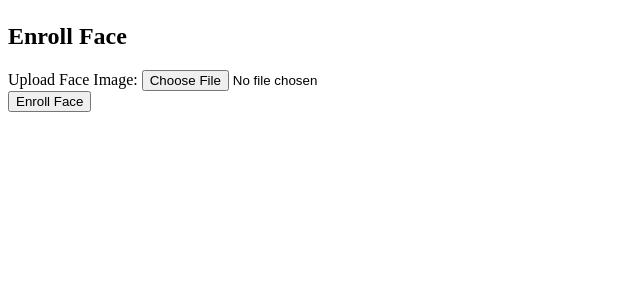
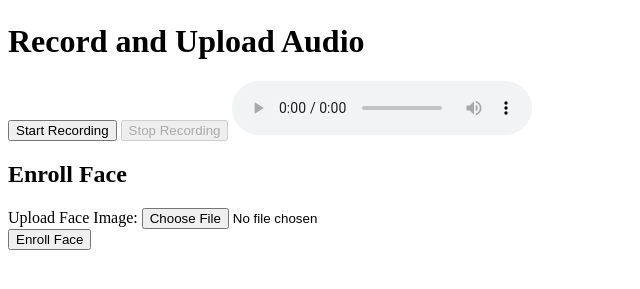
Before and after one commit to lpanerai/ict-project, a FastAPI app: template App/templates/enrollment.html in a window 1280 px wide. Shown: the part 57-346 px from the top of the page, without its empty margins (0-640 px from the left). Run offline with FastAPI, Linux system fonts and the light colour scheme; the template is opened without the code that fills it, so the values that code supplies are empty.

Commit message:
implementato il primo div dove registrare la voce con salvataggio dell'embedding nel server Implementata la rotta /enroll/voice in app.py Implementata la funzione extract_voice_embedding in app_utils

```diff
--- a/App/app.py
+++ b/App/app.py
@@ -1,16 +1,18 @@
 from fastapi import FastAPI, Form, File, UploadFile, HTTPException, Depends, Response, Cookie
-from fastapi.responses import HTMLResponse, RedirectResponse
+from fastapi.responses import HTMLResponse, RedirectResponse, FileResponse
 from fastapi.templating import Jinja2Templates
-from fastapi.staticfiles import StaticFiles
 from fastapi.requests import Request
+from typing import List
 from pydantic import BaseModel
 import os
 import numpy as np
-import tempfile
 from app_utils import extract_voice_embedding, extract_face_embedding  # Funzioni da implementare
 from pymongo import MongoClient
 from bson.binary import Binary
 from io import BytesIO
+from fastapi.middleware.cors import CORSMiddleware
+import io
+from pydub import AudioSegment
 
 # Connessione a MongoDB
 client = MongoClient("mongodb://localhost:27017/")  # Sostituire con il tuo URI di MongoDB
@@ -69,23 +71,58 @@ def logout(response: Response):
     response.delete_cookie(key="username")
     return response
 
-# Voice Enrollment Endpoint
 @app.post("/enroll/voice")
-def enroll_voice(username: str = Form(...), file: UploadFile = File(...)):
-    if user_collection.find_one({"username": username}):
-        raise HTTPException(status_code=404, detail="User not found.")
+async def enroll_voice(
+    request: Request,
+    audio: UploadFile = File(...),  # Usa il nome del campo correttamente
+):
+    try:
+        # Estrai username dalla richiesta
+        username = request.cookies.get("username")
 
-    if file.content_type not in ["audio/wav", "audio/mpeg"]:
-        raise HTTPException(status_code=400, detail="Invalid file type.")
+        if not username:
+            raise HTTPException(status_code=404, detail="Username non trovato nei cookies.")
 
-    # Save file temporarily and extract embedding
-    with tempfile.NamedTemporaryFile(delete=True) as temp:
-        temp.write(file.file.read())
-        embedding = extract_voice_embedding(temp.name)
+        # Verifica se l'utente esiste nel database
+        if not user_collection.find_one({"username": username}):
+            raise HTTPException(status_code=404, detail="User not found.")
 
-    # Save voice embedding
-    USER_DATABASE[username]["voice_embeddings"].append(np.array(embedding))
-    return {"message": "Voice embedding enrolled."}
+        # Verifica il tipo del file audio
+        if audio.content_type not in ["audio/webm"]:
+            raise HTTPException(status_code=400, detail="Invalid file type. Only WAV files are allowed.")
+
+        # Leggi il contenuto del file audio
+        # Read the uploaded file into a BytesIO buffer
+        audio_bytes = await audio.read()
+        audio_stream = io.BytesIO(audio_bytes)
+
+        # Load the WebM audio using pydub
+        audio_segment = AudioSegment.from_file(audio_stream, format="webm")
+
+        # Convert to WAV
+        wav_buffer = io.BytesIO()
+        audio_segment.export(wav_buffer, format="wav")
+        wav_buffer.seek(0)  # Reset buffer position
+
+        # Save to disk (Optional, for debugging)
+        with open(f"{BASE_DIR}/converted_audio.wav", "wb") as f:
+            f.write(wav_buffer.getbuffer())
+
+        # Esegui l'estrazione dell'embedding (sostituire con la tua funzione di estrazione)
+        embedding = extract_voice_embedding(f"{BASE_DIR}/converted_audio.wav")  # Funzione da implementare
+        print(f"Embedding: {embedding}")
+
+        # Salva l'embedding nel database
+        embedding_collection.insert_one({
+            "username": username,
+            "type": "voice",
+            "embedding": Binary(np.array(embedding).tobytes())  # Memorizza come binario
+        })
+
+        return {"message": f"Voice recording successfully saved for {username}!"}
+
+    except Exception as e:
+        raise HTTPException(status_code=400, detail=str(e))
 
 # Face Enrollment Endpoint
 @app.post("/enroll/face")
--- a/App/templates/enrollment.html
+++ b/App/templates/enrollment.html
@@ -5,6 +5,8 @@
     <meta name="viewport" content="width=device-width, initial-scale=1.0">
     <title>Enrollment</title>
     <script>
+
+        // Funzione per verificare lo stato dell'embedding facciale
         async function checkFaceStatus() {
             let response = await fetch('/check/face');
             let result = await response.json();
@@ -20,6 +22,7 @@
             }
         }
 
+        // Funzione per inviare il modulo di iscrizione facciale
         async function submitEnrollForm(event) {
             event.preventDefault();
             toggleLoading("faceForm", true);
@@ -41,6 +44,7 @@
             }
         }
 
+        // Funzione per modificare l'embedding facciale
         async function modifyEmbedding(event) {
             event.preventDefault();
             toggleLoading("modifyFaceForm", true);
@@ -62,6 +66,7 @@
             }
         }
 
+        // Funzione per eliminare l'embedding facciale
         async function deleteFaceEmbedding(event) {
             event.preventDefault();
             let button = document.getElementById("deleteFaceButton");
@@ -84,6 +89,7 @@
             }
         }
 
+        // Funzione per gestire il caricamento
         function toggleLoading(formId, isLoading) {
             let form = document.getElementById(formId);
             let button = form.querySelector("button");
@@ -98,11 +104,86 @@
             }
         }
 
+        // Inizializza lo stato dell'utente
         document.addEventListener("DOMContentLoaded", checkFaceStatus);
     </script>
 </head>
 <body>
     <h1>Welcome, {{ username }}!</h1>
+
+    <h1>Record and Upload Audio</h1>
+
+    <!-- Buttons for starting and stopping recording -->
+    <button id="start-recording">Start Recording</button>
+    <button id="stop-recording" disabled>Stop Recording</button>
+
+    <!-- Audio player to play the recorded audio -->
+    <audio id="audio-player" controls></audio>
+
+    <script>
+        let recorder;
+        let audioChunks = [];
+        let audioBlob;
+
+        const startButton = document.getElementById("start-recording");
+        const stopButton = document.getElementById("stop-recording");
+        const audioPlayer = document.getElementById("audio-player");
+
+        // Start recording audio when the button is clicked
+        startButton.addEventListener("click", async () => {
+            const stream = await navigator.mediaDevices.getUserMedia({ audio: true });
+            recorder = new MediaRecorder(stream);
+
+            // Collect the recorded audio chunks
+            recorder.ondataavailable = (event) => {
+                audioChunks.push(event.data);
+            };
+
+            // When recording stops, create a Blob and send it to the server
+            recorder.onstop = () => {
+                audioBlob = new Blob(audioChunks, { type: 'audio/webm' });
+                audioPlayer.src = URL.createObjectURL(audioBlob);
+                sendAudioToBackend(audioBlob);
+            };
+
+            recorder.start();
+            startButton.disabled = true;
+            stopButton.disabled = false;
+        });
+
+        // Stop recording when the button is clicked
+        stopButton.addEventListener("click", () => {
+            recorder.stop();
+            startButton.disabled = false;
+            stopButton.disabled = true;
+        });
+
+        // Function to send the audio Blob to the backend as FormData
+        async function sendAudioToBackend(blob) {
+            const formData = new FormData();
+            formData.append("audio", blob, "audio.webm");
+
+            const response = await fetch("http://localhost:5000/enroll/voice", {
+                method: "POST",
+                body: formData,
+            });
+            let result = await response.json();
+            if (response.ok) {
+                const audioBlob = await response.blob(); // Get WAV file
+                const audioUrl = URL.createObjectURL(audioBlob);
+
+                // Create an <audio> element to play the WAV file
+                const audioPlayer = document.createElement("audio");
+                audioPlayer.src = audioUrl;
+                audioPlayer.controls = true;
+                document.body.appendChild(audioPlayer);
+
+                console.log("WAV file received successfully");
+            } else {
+                console.error("Conversion failed:", await response.text());
+            }
+        }
+    </script>
 
     <!-- Sezione Enroll Face -->
     <div id="enrollFaceSection">
```
Also changed, not shown: App/app_utils.py (+51 -2 lines).
